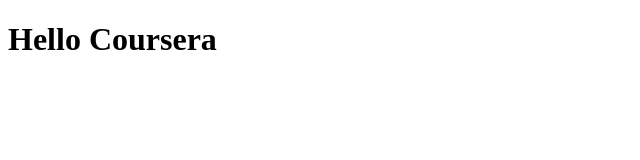
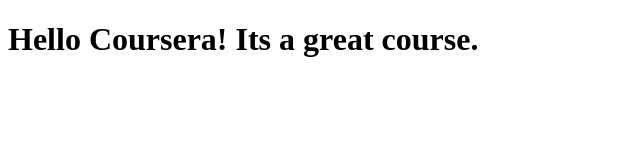
Before and after one commit to c-o-d-ehack/test-, a plain HTML site: page ghpages/index.html in a window 1280 px wide. Shown: the whole page, without its empty margins (0-640 px from the left). Drawn offline with Linux system fonts and the light colour scheme.

Commit message:
Small change

```diff
--- a/ghpages/index.html
+++ b/ghpages/index.html
@@ -4,6 +4,6 @@
 	<title>Hello Coursera</title>
 </head>
 <body>
-	<h1> Hello Coursera </h1>
+	<h1> Hello Coursera! Its a great course.</h1>
 </body>
 </html>
```
